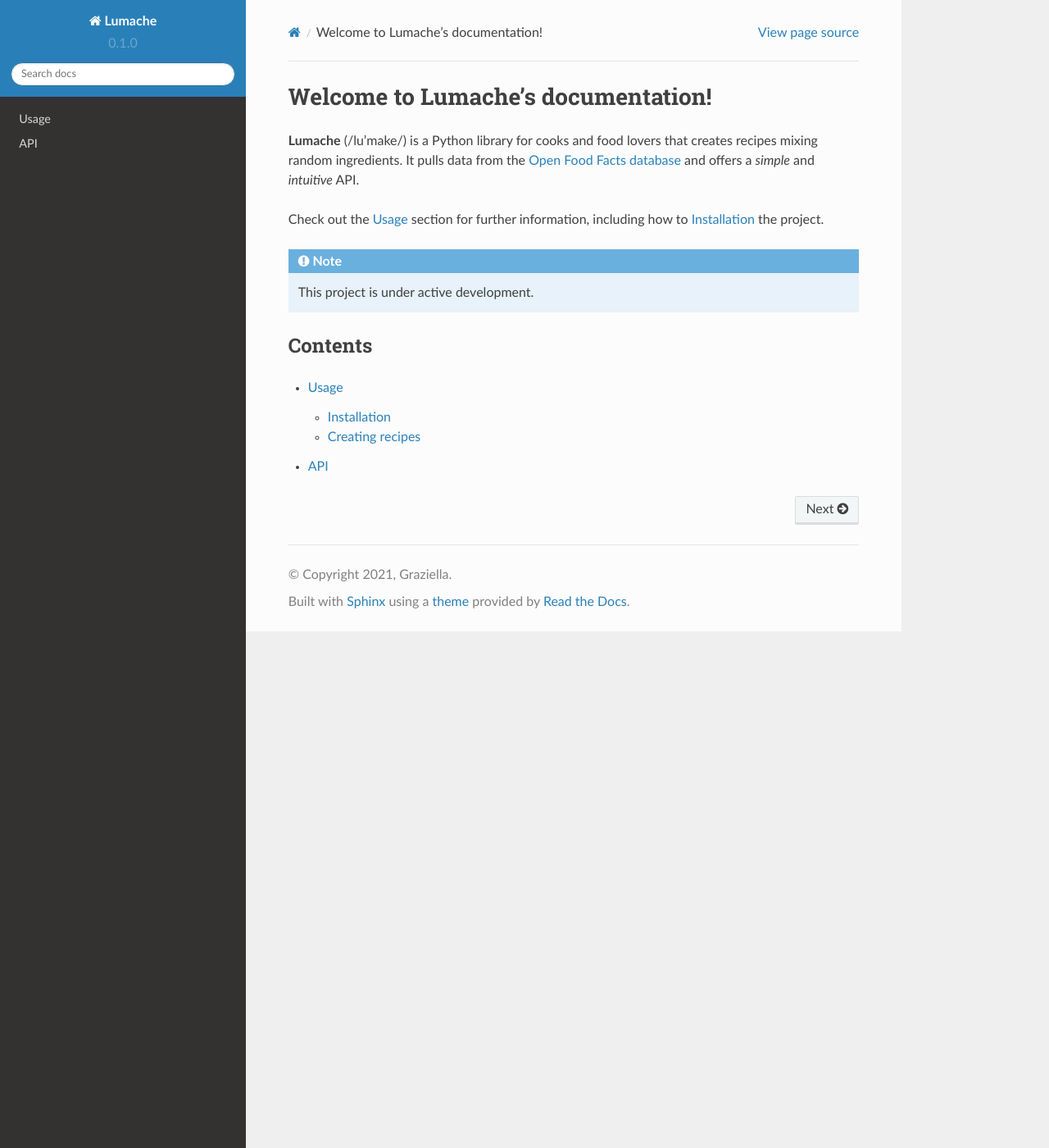
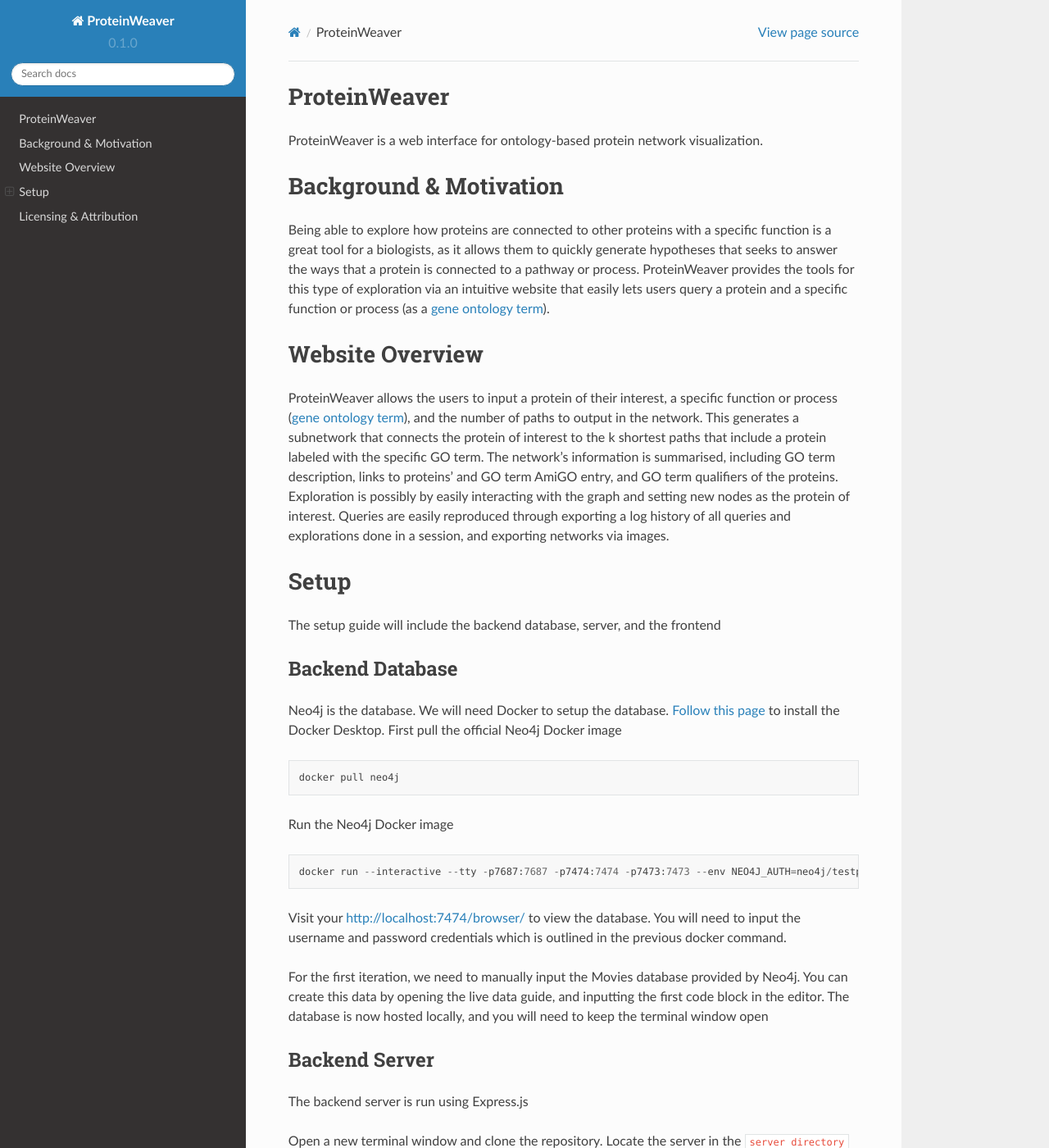
Before and after one commit to Reed-CompBio/protein-weaver, a Sphinx documentation site: the page built from docs/source/index.rst, in a window 1280 px wide and 1400 px high. Shown: the whole window at 82% size. Built offline with Sphinx 7.4.7 and the Read the Docs theme 2.0.0, drawn with Linux system fonts in a browser that asks for light colours; some of the changed text lies outside the part shown.

Commit message:
added readthedocs

```diff
--- a/docs/source/conf.py
+++ b/docs/source/conf.py
@@ -2,9 +2,9 @@
 
 # -- Project information
 
-project = 'Lumache'
-copyright = '2021, Graziella'
-author = 'Graziella'
+project = 'ProteinWeaver'
+copyright = '2024'
+author = 'Reed CompBio'
 
 release = '0.1'
 version = '0.1.0'
--- a/docs/source/index.rst
+++ b/docs/source/index.rst
@@ -1,22 +1,157 @@
-Welcome to Lumache's documentation!
-===================================
+ProteinWeaver
+=============
 
-**Lumache** (/lu'make/) is a Python library for cooks and food lovers
-that creates recipes mixing random ingredients.
-It pulls data from the `Open Food Facts database <https://world.openfoodfacts.org/>`_
-and offers a *simple* and *intuitive* API.
+ProteinWeaver is a web interface for ontology-based protein network
+visualization.
 
-Check out the :doc:`usage` section for further information, including
-how to :ref:`installation` the project.
+Background & Motivation
+=======================
 
-.. note::
+Being able to explore how proteins are connected to other proteins with
+a specific function is a great tool for a biologists, as it allows them
+to quickly generate hypotheses that seeks to answer the ways that a
+protein is connected to a pathway or process. ProteinWeaver provides the
+tools for this type of exploration via an intuitive website that easily
+lets users query a protein and a specific function or process (as a
+`gene ontology term <https://geneontology.org/>`__).
 
-   This project is under active development.
+Website Overview
+================
 
-Contents
+ProteinWeaver allows the users to input a protein of their interest, a
+specific function or process (`gene ontology
+term <https://geneontology.org/>`__), and the number of paths to output
+in the network. This generates a subnetwork that connects the protein of
+interest to the k shortest paths that include a protein labeled with the
+specific GO term. The network’s information is summarised, including GO
+term description, links to proteins’ and GO term AmiGO entry, and GO
+term qualifiers of the proteins. Exploration is possibly by easily
+interacting with the graph and setting new nodes as the protein of
+interest. Queries are easily reproduced through exporting a log history
+of all queries and explorations done in a session, and exporting
+networks via images.
+
+Setup
+=====
+
+The setup guide will include the backend database, server, and the
+frontend
+
+Backend Database
+----------------
+
+Neo4j is the database. We will need Docker to setup the database.
+`Follow this page <https://docs.docker.com/get-docker/>`__ to install
+the Docker Desktop. First pull the official Neo4j Docker image
+
+::
+
+   docker pull neo4j
+
+Run the Neo4j Docker image
+
+::
+
+   docker run --interactive --tty -p7687:7687 -p7474:7474 -p7473:7473 --env NEO4J_AUTH=neo4j/testpassword --env NEO4J_ACCEPT_LICENSE_AGREEMENT=yes neo4j:5.11.0-community-bullseye
+
+Visit your http://localhost:7474/browser/ to view the database. You will
+need to input the username and password credentials which is outlined in
+the previous docker command.
+
+For the first iteration, we need to manually input the Movies database
+provided by Neo4j. You can create this data by opening the live data
+guide, and inputting the first code block in the editor. The database is
+now hosted locally, and you will need to keep the terminal window open
+
+Backend Server
+--------------
+
+The backend server is run using Express.js
+
+Open a new terminal window and clone the repository. Locate the server
+in the ``server directory``
+
+::
+
+   cd server
+
+Next we need to install node.js, and the recommended way is to use an
+Node Version Manager. Follow the `NVM
+Github <https://github.com/nvm-sh/nvm>`__ instruction before proceeding.
+
+The node version is outlined in the ``.nvmrc`` file in both of the
+client and server directories. Follow the command below to use the
+correct version.
+
+::
+
+   nvm use
+
+If the node version is not installed, follow the instuction to do so.
+
+::
+
+   npm install
+
+You can verify the node version currently being used using:
+
+::
+
+   node -v
+
+To start the server, do the following function:
+
+::
+
+   npm start
+
+The server should be running on http://localhost:3000/. There are
+several APIs, and you can verify it works by using
+http://localhost:3000/api/test which should output a JSON object. Please
+keep the terminal window open.
+
+Frontend
 --------
 
-.. toctree::
+The frontend uses the React.js framework, and uses Vite.js as a bundler.
 
-   usage
-   api
+Open a new terminal window and clone the repository. Locate the server
+in the ``server directory``
+
+::
+
+   cd client
+
+Similar to the backend server setup, we need to use and install the
+correct node.js version. Follow the commands below, and you may need to
+install the correct node version:
+
+::
+
+   nvm use
+   npm install
+   node -v
+
+To start the frontend, do the following command:
+
+::
+
+   npm run dev
+
+The website should be running on http://localhost:5173/
+
+Licensing & Attribution
+=======================
+
+The content of this project itself is licensed under the `Creative
+Commons CC-BY-4.0 <https://creativecommons.org/licenses/by/4.0/>`__
+license, and the underlying source code used to format and display that
+content is licensed under the `GNU General Public License
+(GPLv3) <https://www.gnu.org/licenses/quick-guide-gplv3.html>`__.
+
+This code was built with the `Neo4J community
+edition <https://neo4j.com/licensing/>`__ and imports data from FlyBase
+`(download
+page) <https://wiki.flybase.org/wiki/FlyBase:Downloads_Overview#Gene_Association_File_-_GAF_.28gene_association.fb.gz.29>`__
+and the Gene Ontology `(download
+page) <https://geneontology.org/docs/download-ontology/>`__.
```
